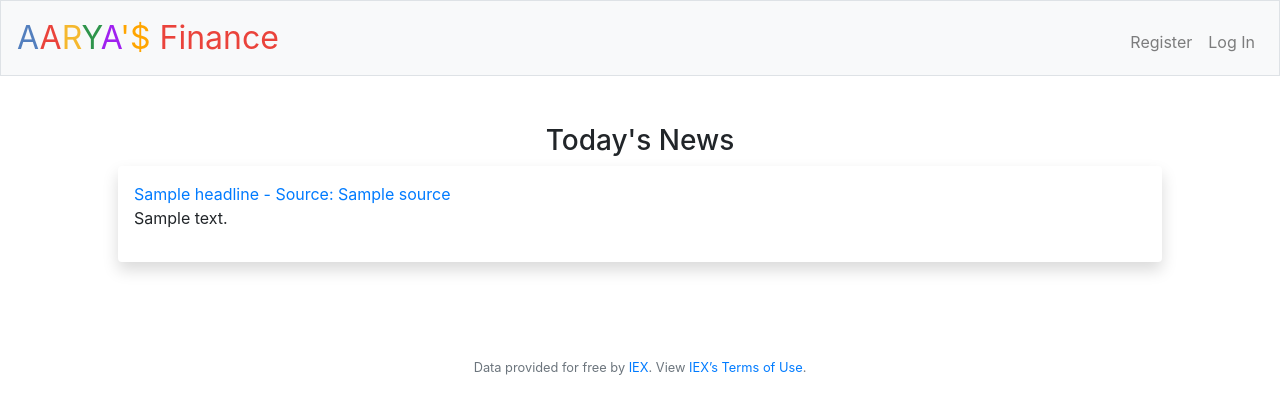
After one commit to Aarya-Kul/Stock_Simulator_App, a Flask app: template templates/newslist.html in a window 1280 px wide. The commit adds this page. Shown: the top 414 px of the page. Run offline with Flask 2, Linux system fonts and the light colour scheme; the template is opened without the code that fills it: most values are stand-ins (such as "Sample title", 1, 10 or a date in 2020); parts of the project's set-up code (start-up, migrations or seed data) failed here and were passed over; some libraries are stand-ins or nearby versions.

Commit message:
added news

```diff
--- a/application.py
+++ b/application.py
@@ -9,7 +9,7 @@ from werkzeug.exceptions import default_exceptions, HTTPException, InternalServe
 from werkzeug.security import check_password_hash, generate_password_hash
 import requests
 
-from helpers import apology, login_required, lookup, usd, lookup_stat
+from helpers import apology, login_required, lookup, usd, lookup_stat, lookup_news
 
 # Configure application
 app = Flask(__name__)
@@ -199,6 +199,24 @@ def logout():
     # Redirect user to login form
     return redirect("/")
 
+@app.route("/news", methods=["GET", "POST"])
+@login_required
+def news():
+    """Get stock quote."""
+
+    # User reached route via POST (as by submitting a form via POST)
+    if request.method == "POST":
+
+        # Ensure user inputed a valid stock
+        news = lookup_news(request.form.get("symbol"))
+        if news is None:
+            return apology("Could not find the stock", 400)
+        #else:
+        return render_template("newslist.html", news=news)
+
+    # Render quote.html if the user used a GET method to visit this route (as by clicking a link or via redirect)
+    else:
+        return render_template("news.html")
 
 @app.route("/quote", methods=["GET", "POST"])
 @login_required
--- a/templates/layout.html
+++ b/templates/layout.html
@@ -37,6 +37,7 @@
                         <li class="nav-item"><a class="nav-link" href="/buy">Buy</a></li>
                         <li class="nav-item"><a class="nav-link" href="/sell">Sell</a></li>
                         <li class="nav-item"><a class="nav-link" href="/history">History</a></li>
+                        <li class="nav-item"><a class="nav-link" href="/news">News</a></li>
                     </ul>
                     <ul class="navbar-nav ml-auto mt-2">
                         <li class="nav-item"><a class="nav-link" href="/logout">Log Out</a></li>
--- /dev/null
+++ b/templates/newslist.html
@@ -0,0 +1,16 @@
+{% extends "layout.html" %}
+
+{% block title %}
+    Today's News
+{% endblock %}
+
+{% block main %}
+    <h3>Today's News</h3>
+    {% for each in news %}
+        <div style="padding:20px;text-align: left;" class="shadow p-3 mb-5 bg-white rounded">
+            <a href="{{each["url"]}}" target="_blank">{{each["headline"]}} - Source: {{each["source"]}} </a>
+            <p>{{each["summary"]}}</p>
+        </div>
+
+    {% endfor %}
+{% endblock %}
```
Also changed, not shown: helpers.py (+23 -10 lines).
